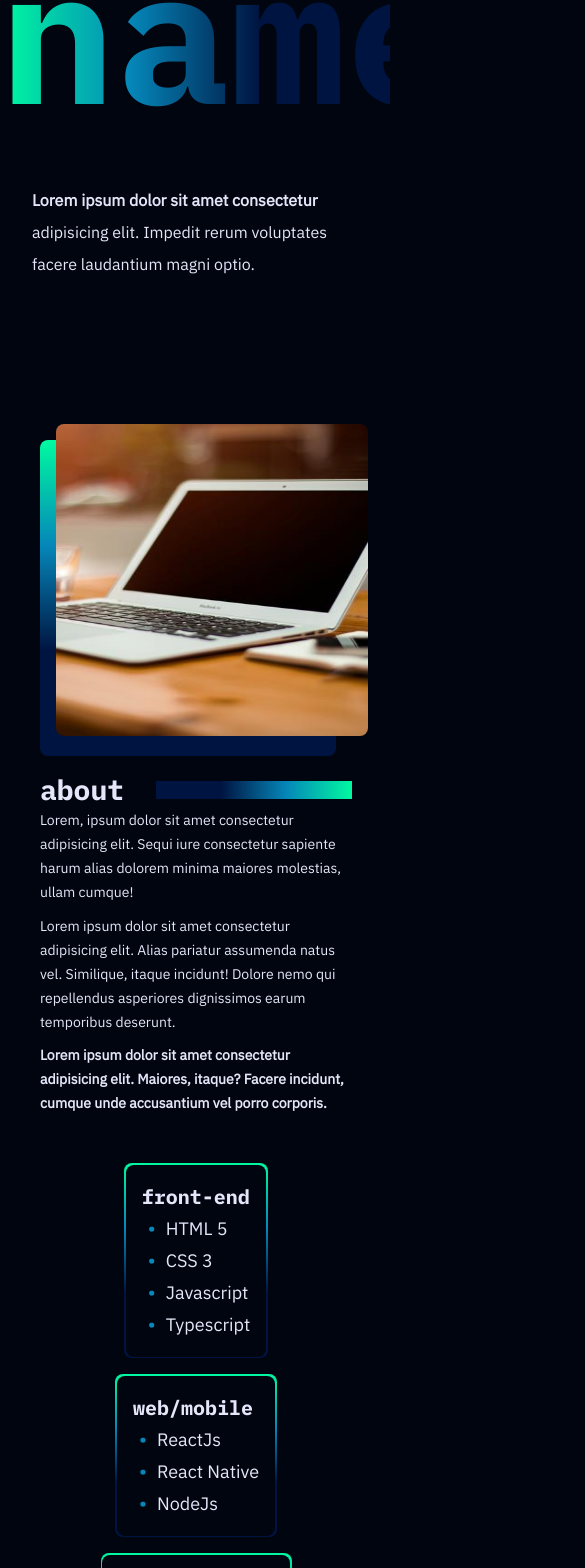
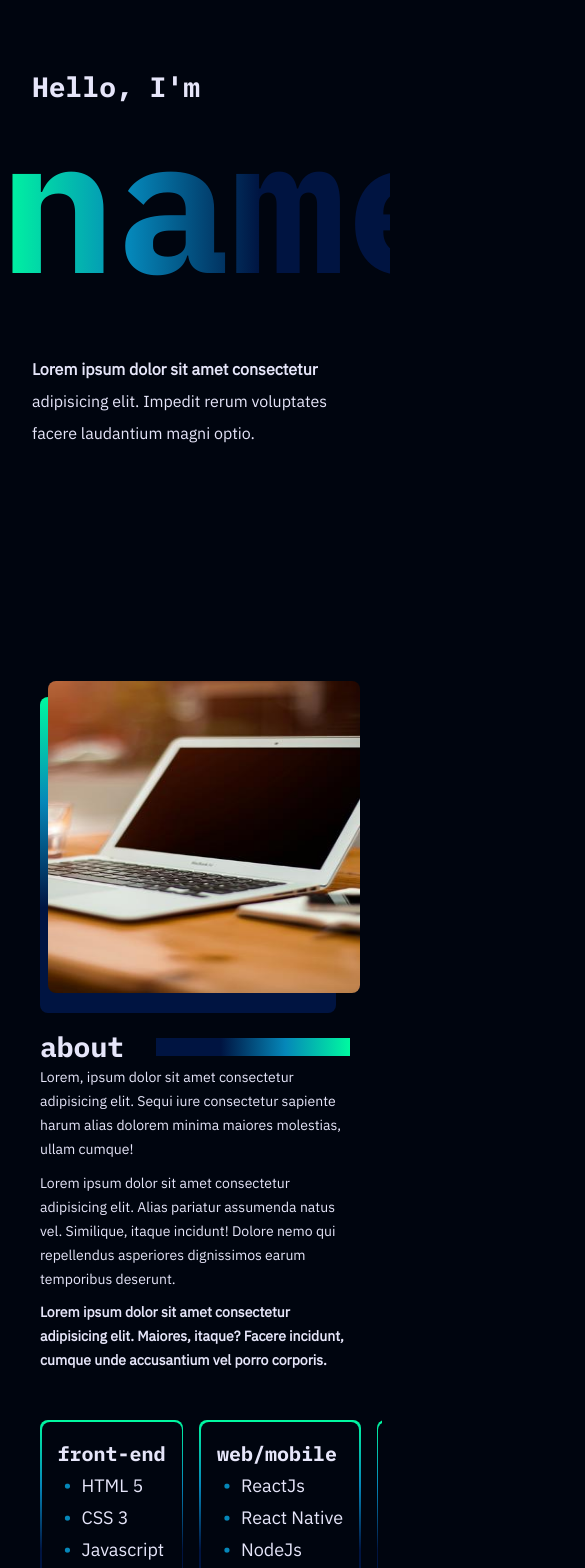
Before and after one commit to mattreee/not-personal-portfolio-website, a React (Create React App) app: page / in a window 390 px wide. Shown: the part 244-1812 px from the top of the page, 585 px wide, since content can reach past the window. Built offline with nearby package versions, Linux system fonts and the light colour scheme.

Commit message:
mobile about component 90% done. missing 'view more' link

```diff
--- a/src/css/main.css
+++ b/src/css/main.css
@@ -761,8 +761,19 @@ body {
 }
 
 @media only screen and (max-width: 1000px) {
-  .header {
-    display: none;
+  .intro {
+    padding: 0;
+    height: 100vh;
+    display: -webkit-box;
+    display: -ms-flexbox;
+    display: flex;
+    -webkit-box-orient: vertical;
+    -webkit-box-direction: normal;
+        -ms-flex-direction: column;
+            flex-direction: column;
+    -webkit-box-pack: center;
+        -ms-flex-pack: center;
+            justify-content: center;
   }
   .intro__hi {
     font-family: "IBM Plex Mono", monospace, sans-serif;
@@ -781,12 +792,14 @@ body {
     margin: 0 2.5rem;
     padding: 0;
     width: auto;
-    -ms-grid-columns: 1fr;
-        grid-template-columns: 1fr;
-        grid-template-areas: "image"
- "desc"
- "skills";
-    row-gap: 2rem;
+    display: -webkit-box;
+    display: -ms-flexbox;
+    display: flex;
+    -webkit-box-orient: vertical;
+    -webkit-box-direction: normal;
+        -ms-flex-direction: column;
+            flex-direction: column;
+    gap: 2rem;
   }
   .about__image-container {
     margin: 0 auto;
@@ -802,7 +815,7 @@ body {
     -ms-grid-row: 1;
     -ms-grid-column: 1;
     grid-area: image;
-    margin-left: 1rem;
+    margin-left: 0.5rem;
     width: 312px;
     height: 312px;
     border-radius: 8px;
@@ -815,8 +828,8 @@ body {
     color: #e6e6fa;
   }
   .about__desc {
-    -ms-grid-row: 2;
-    -ms-grid-column: 1;
+    -ms-grid-row: 1;
+    -ms-grid-column: 2;
     grid-area: desc;
   }
   .about__desc-item {
@@ -826,17 +839,31 @@ body {
     font-weight: 400;
   }
   .about__skills-gradient {
-    -ms-grid-row: 3;
+    -ms-grid-row: 2;
     -ms-grid-column: 1;
+    -ms-grid-column-span: 2;
     grid-area: skills;
     background: none;
     padding: 0;
+  }
+  .about__skills-container {
+    display: -webkit-box;
+    display: -ms-flexbox;
+    display: flex;
+    gap: 1rem;
+    padding: 1rem 0;
+    margin-right: -2rem;
+    white-space: nowrap;
+    overflow-x: auto;
   }
   .about__skills-mobile-gradient {
     background-image: -webkit-gradient(linear, left top, left bottom, from(#00faa0), color-stop(#0587b9), color-stop(#001441), to(#001441));
     background-image: linear-gradient(to bottom, #00faa0, #0587b9, #001441, #001441);
     padding: 1.5px;
     border-radius: 8px;
+    display: -webkit-box;
+    display: -ms-flexbox;
+    display: flex;
   }
   .about__skills-item {
     background-color: #00050f;
--- a/src/scss/main.scss
+++ b/src/scss/main.scss
@@ -677,11 +677,18 @@ body {
 }
 
 @media only screen and (max-width: 1000px) {
-	.header {
-		display: none;
-	}
+	// .header {
+	// 	display: none;
+	// }
 
 	.intro {
+		padding: 0;
+		height: 100vh;
+
+		display: flex;
+		flex-direction: column;
+		justify-content: center;
+
 		&__hi {
 			@include mobile-heading-2();
 
@@ -700,12 +707,16 @@ body {
 		padding: 0;
 		width: auto;
 
-		grid-template-columns: 1fr;
-		grid-template-areas:
-			"image"
-			"desc"
-			"skills";
-		row-gap: 2rem;
+		display: flex;
+		flex-direction: column;
+		gap: 2rem;
+
+		// grid-template-columns: 1fr;
+		// grid-template-areas:
+		// 	"image"
+		// 	"desc"
+		// 	"skills";
+		// row-gap: 2rem;
 
 		&__image-container {
 			margin: 0 auto;
@@ -721,7 +732,7 @@ body {
 
 		&__image {
 			grid-area: image;
-			margin-left: 1rem;
+			margin-left: 0.5rem;
 			width: 312px;
 			height: 312px;
 			border-radius: 8px;
@@ -746,10 +757,23 @@ body {
 			padding: 0;
 		}
 
+		&__skills-container {
+			display: flex;
+			gap: 1rem;
+			padding: 1rem 0;
+			margin-right: -2rem;
+
+			white-space: nowrap;
+			overflow-x: auto;
+		}
+
 		&__skills-mobile-gradient {
+			// height: fit-content;
 			@include color-primary("to bottom");
 			padding: 1.5px;
 			border-radius: 8px;
+
+			display: flex;
 		}
 
 		&__skills-item {
```
Also changed, not shown: 1 other file (tests, documents, lock files or other folders).
